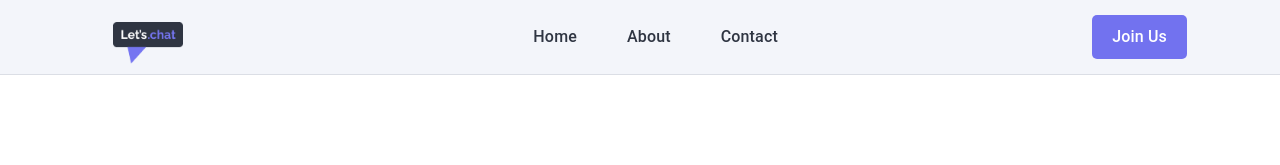
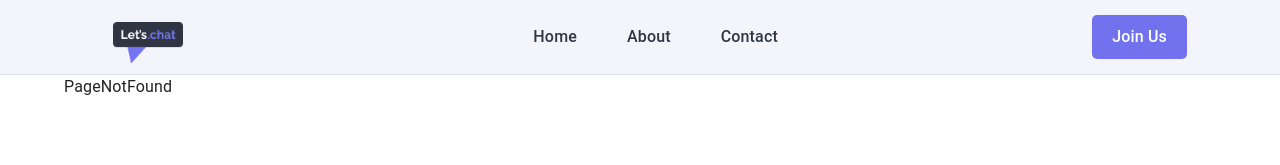
Before and after one commit to Taha-boudiaf/lets.chat, a React (Create React App) app: page /login in a window 1280 px wide. Shown: the top 165 px of the page. Built offline with nearby package versions, Linux system fonts and the light colour scheme.

Commit message:
add container and path page note found

```diff
--- a/src/App.js
+++ b/src/App.js
@@ -1,18 +1,22 @@
+import { Container } from "@mui/material";
 import {BrowserRouter as Router,Routes ,Route } from "react-router-dom";
 import './App.css';
 import Navbar from './components/layout/Navbar';
-import {HomePage,AboutPage,ContactPage} from './components/ListAsyncPage';
+import {HomePage,AboutPage,ContactPage, PageNoFound} from './components/ListAsyncPage';
 
 function App() {
   return (
     <Router>
       <Navbar/>
       <div className='App'>
-        <Routes>
+        <Container maxWidth="lg">
+          <Routes>
           <Route path="/" element={<HomePage/>}/>
           <Route path="/about" element={<AboutPage/>}/>
           <Route path="/contact" element={<ContactPage/>}/>
+          <Route path="*" element={<PageNoFound/>}/>
         </Routes>
+        </Container>
       </div>
      </Router>
   );
```
